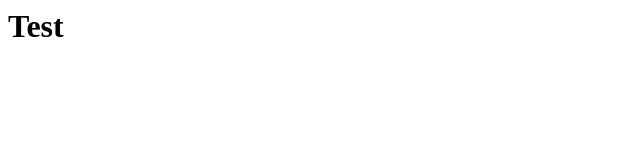
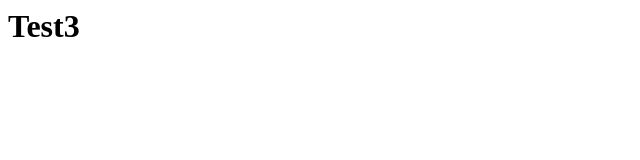
Before and after one commit to simpnicaaron/gitaaron, a plain HTML site: page index.html in a window 1280 px wide. Shown: the full height of the page, 0-640 px from the left. Drawn offline with Linux system fonts and the light colour scheme.

Commit message:
master index衝突測試

```diff
--- a/index.html
+++ b/index.html
@@ -1 +1 @@
-<h1>Test<h1>
+<h1>Test3<h1>
```
